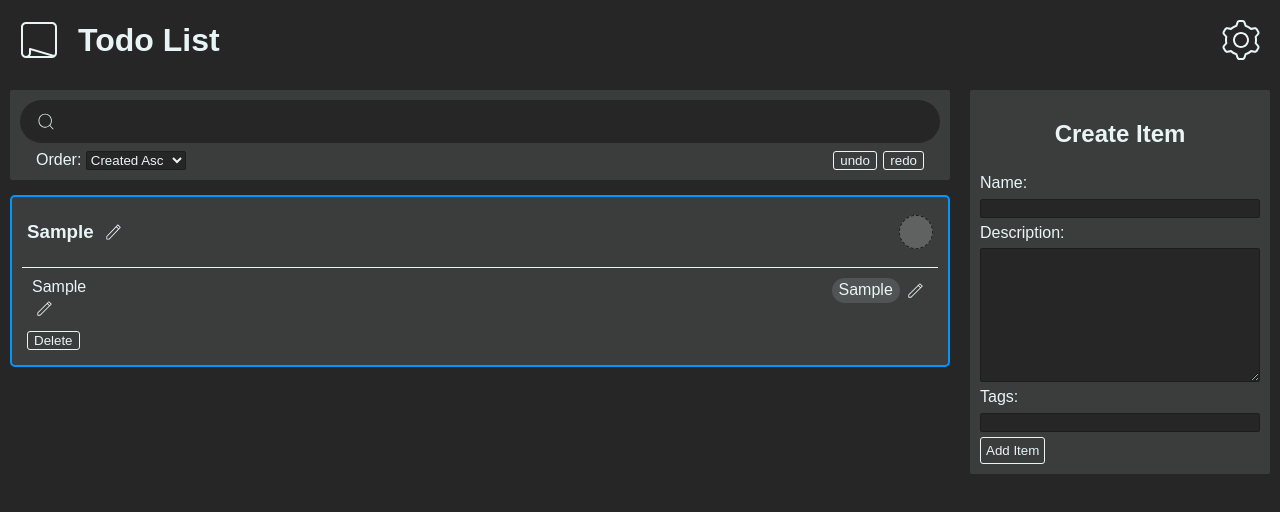
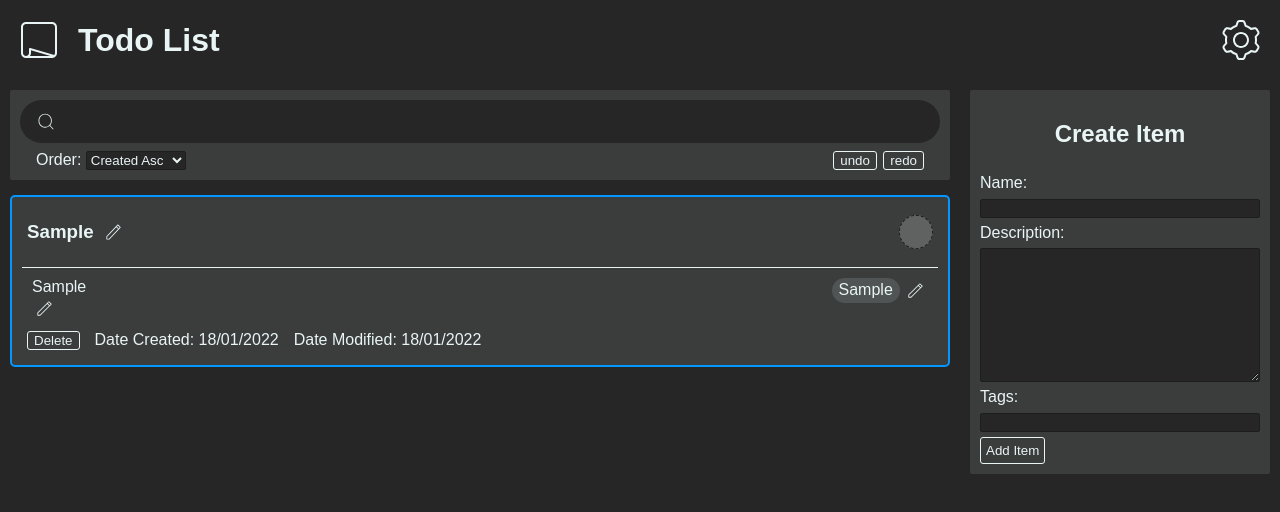
Before and after one commit to jamie-thompson-1024/TODO-React-App, a React (Create React App) app in the folder todo-app-react/: page / in a window 1280 px wide. Both pictures are taken after typing "Sample", "Sample", "Sample" into the empty fields and a click on the button "Add Item". Shown: the top 512 px of the page. Built offline with nearby package versions, Linux system fonts and the light colour scheme.

Commit message:
added date created/modified value to item listing

```diff
--- a/todo-app-react/src/Components/ItemViewer/Item.css
+++ b/todo-app-react/src/Components/ItemViewer/Item.css
@@ -36,6 +36,8 @@
     flex-wrap: wrap;
 
     margin-top: 5px;
+
+    gap: 15px;
 
     grid-column: 1 / 3;
     grid-row: 2 / 3;
--- a/todo-app-react/src/Components/ItemViewer/Item.tsx
+++ b/todo-app-react/src/Components/ItemViewer/Item.tsx
@@ -10,6 +10,8 @@ interface ItemProps
     name: string,
     desc: string,
     tags: string[],
+    dateCreated: number,
+    dateModified: number,
     state: boolean,
 }
 
@@ -197,6 +199,12 @@ function Item(props: ItemProps)
                     <button className="Item-options-del" onClick={deleteThis}>
                         Delete
                     </button>
+                    <span>
+                        Date Created: {new Date(props.dateCreated).toLocaleDateString('en-NZ')}
+                    </span>
+                    <span>
+                        Date Modified: {new Date(props.dateModified).toLocaleDateString('en-NZ')}
+                    </span>
                 </div>
             </div>
         </div>
--- a/todo-app-react/src/Components/ItemViewer/ItemList.tsx
+++ b/todo-app-react/src/Components/ItemViewer/ItemList.tsx
@@ -30,7 +30,9 @@ function ItemList()
                         name={item.name}
                         desc={item.description}
                         tags={item.tags}
-                        state={item.completed} />;
+                        state={item.completed}
+                        dateCreated={item.creationTime}
+                        dateModified={item.lastModifiedTime} />;
                 })
             }
         </div>
```
